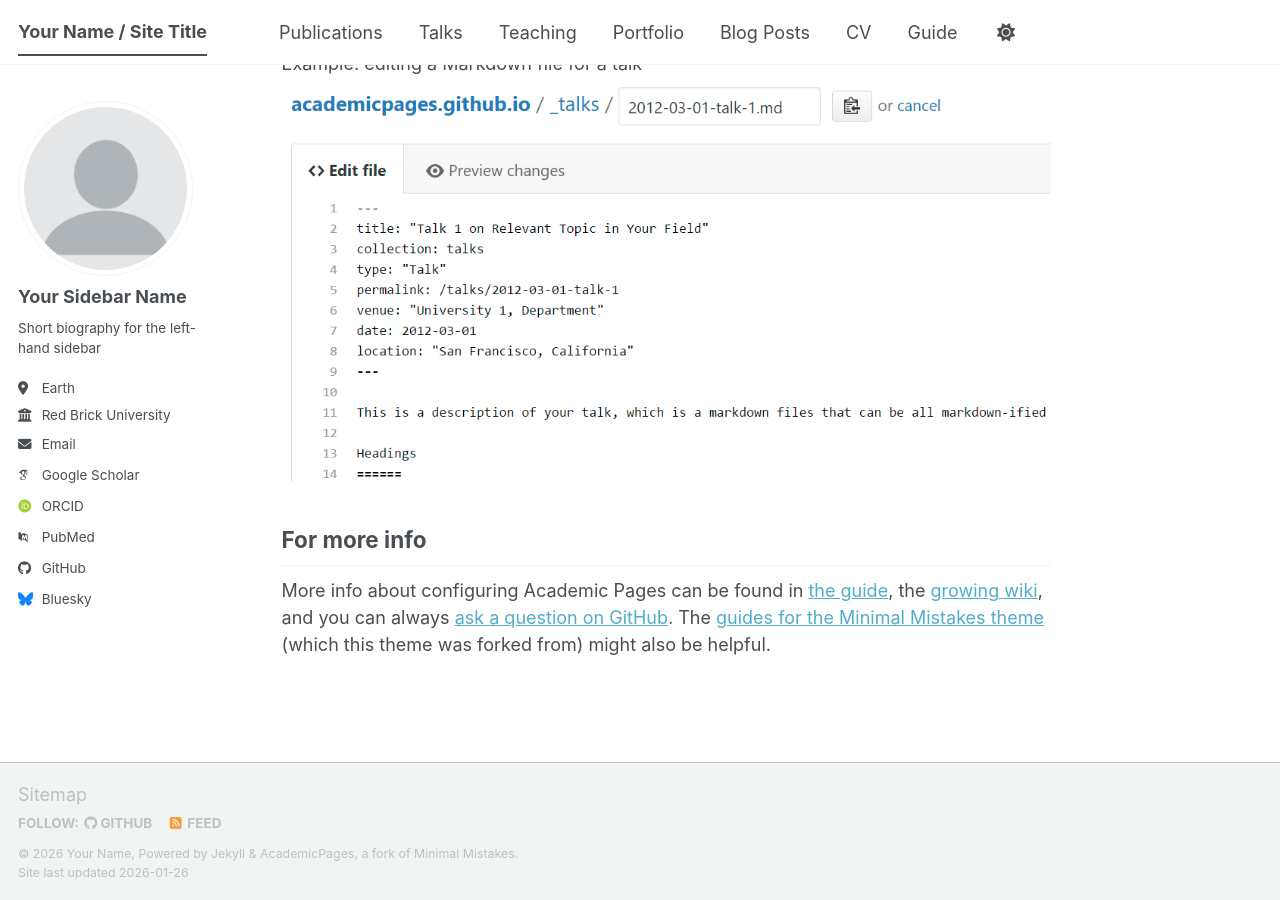
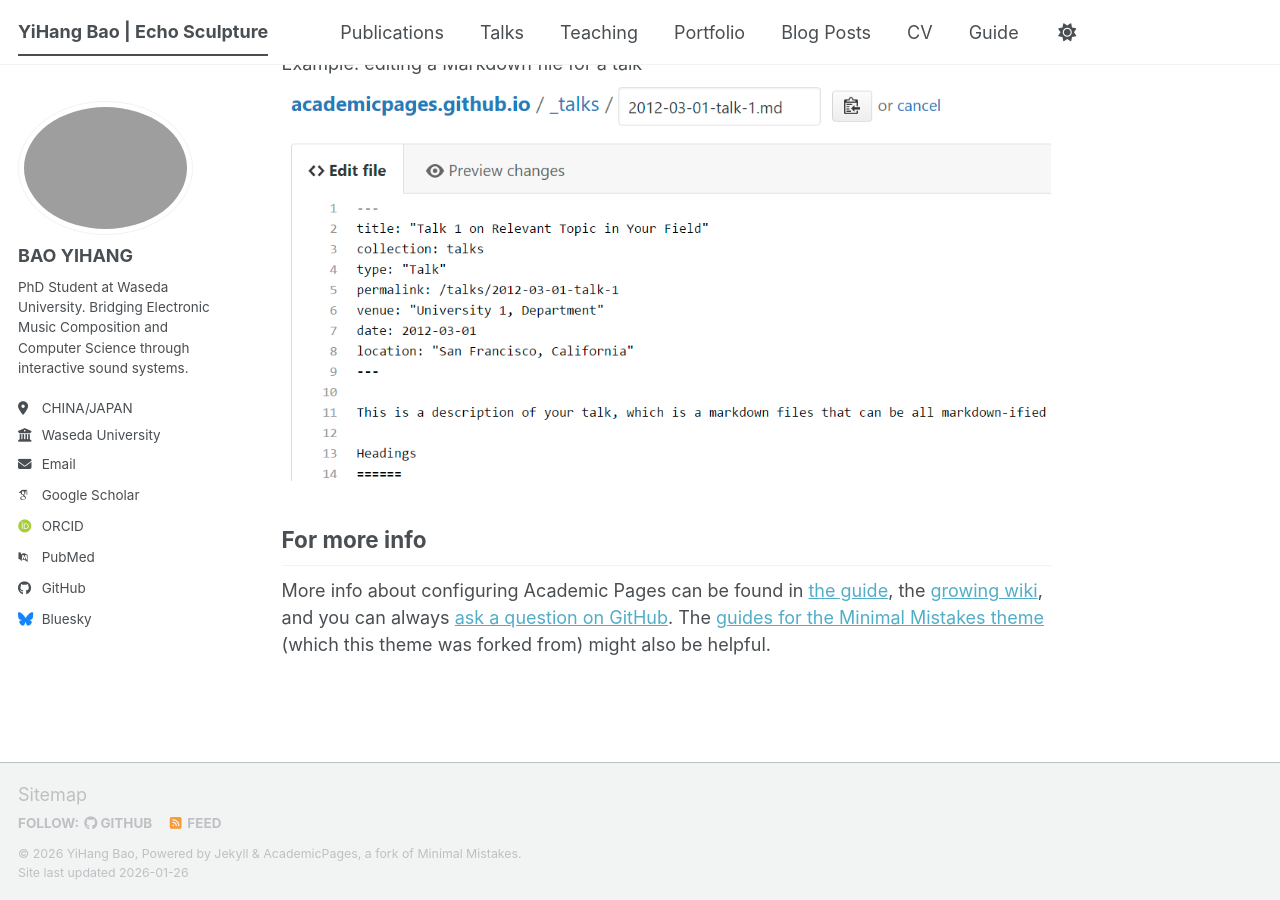
Before and after one commit to Echo-Sculpture/Echo-Sculpture.github.io, a Jekyll site: the page built from _pages/about.md, in a window 1280 px wide and 900 px high, scrolled down 2720 px. Built offline with Jekyll 4.4.1, drawn with Linux system fonts in a browser that asks for light colours; some web fonts are replaced; a script bundle is joined from its source files by our own code; library files that are not in the unit come from our copies.

Commit message:
Modify site title and author details in _config.yml
Updated personal information in the configuration file.

```diff
--- a/_config.yml
+++ b/_config.yml
@@ -9,10 +9,10 @@
 # Basic Site Settings
 locale                   : "en-US"
 site_theme               : "default" # The available themes options are "default", "air", "sunrise", "mint", "dirt" and "contrast"
-title                    : "Your Name / Site Title"
+title                    : "YiHang Bao | Echo Sculpture"
 title_separator          : "-"
-name                     : &name "Your Name"
-description              : &description "Your Name's academic portfolio"   # Update this with a general description of your site, this is the default if not overridden by a page
+name                     : &name "YiHang Bao"
+description              : &description "PhD Student at Waseda University | Electronic Music Composer"   # Update this with a general description of your site, this is the default if not overridden by a page
 url                      : https://academicpages.github.io # The base hostname & protocol for your site e.g. "https://[your GitHub username].github.io",
                                                            # or if you already have some other page hosted on Github then use "https://[your GitHub username].github.io/[Your Repo Name]"
 baseurl                  : "" # the subpath of your site, e.g. "/blog"
@@ -23,14 +23,14 @@ repository               : "academicpages/academicpages.github.io"
 #               Additional customization can be done by editing /_includes/author-profile.html
 author:
   # Biographic information
-  avatar           : "profile.png"
-  name             : "Your Sidebar Name"
+  avatar           : "byh-photo.jpg"
+  name             : "BAO YIHANG"
   pronouns         : # example: "she/her"
-  bio              : "Short biography for the left-hand sidebar"
-  location         : "Earth"
-  employer         : "Red Brick University"
+  bio              : "PhD Student at Waseda University. Bridging Electronic Music Composition and Computer Science through interactive sound systems."
+  location         : "CHINA/JAPAN"
+  employer         : "Waseda University"
   uri              : # URL
-  email            : "none@example.org"
+  email            : "linyoung11223@gmail.com"
 
   # Academic websites
   academia         : # URL
```
